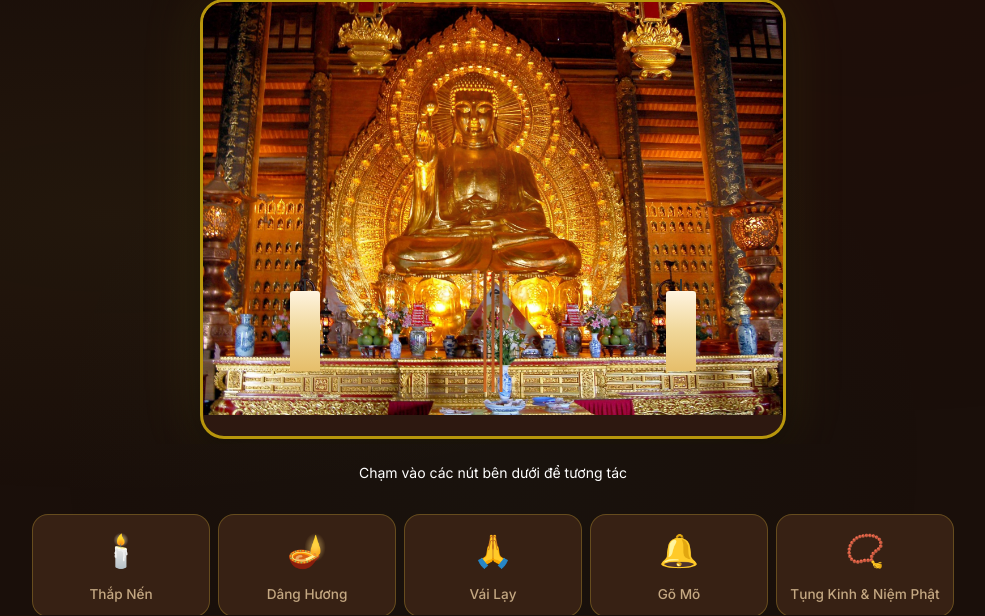
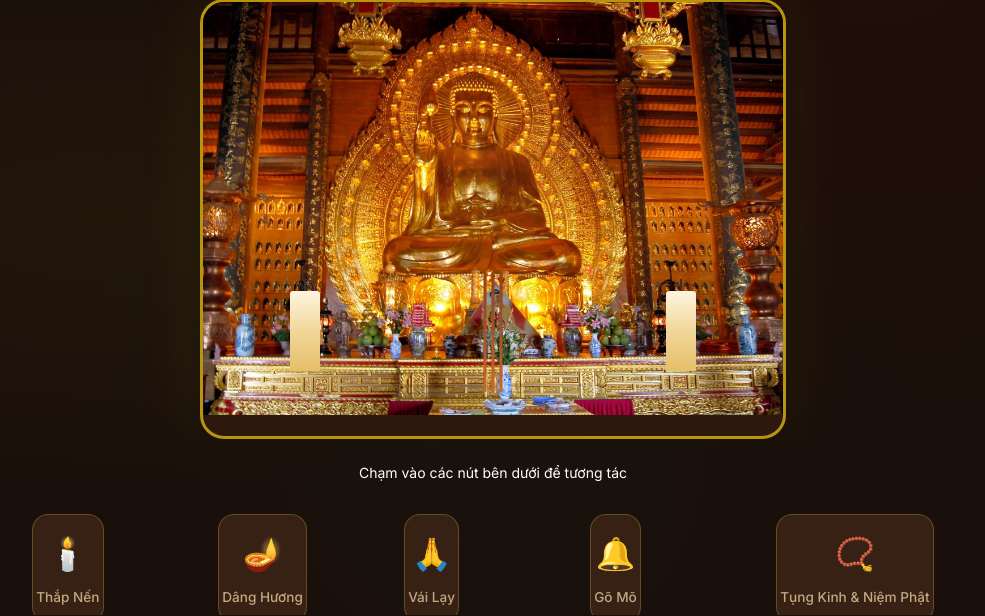
Before and after one commit to toandn9x/toandn9x.github.io, a PHP site: page / in a window 1280 px wide. Shown: the part 184-800 px from the top of the page, without its empty margins (147-1132 px from the left). Run offline with PHP 8.4, Linux system fonts and the light colour scheme.

Commit message:
Update style.css

```diff
--- a/chua-online/css/style.css
+++ b/chua-online/css/style.css
@@ -310,8 +310,15 @@ a:hover {
 }
 
 .single-viewport .action-btn {
-  padding: 0.6rem 0.4rem;
+  padding: 0.8rem 0.2rem;
   min-width: unset;
+  height: 100%; /* Đảm bảo các nút trong cột có chiều cao bằng nhau */
+}
+
+/* Đảm bảo các cột flex-box để stretch nội dung */
+#actionButtons [class*="col-"] {
+  display: flex;
+  align-items: stretch;
 }
 
 /* ---- Cards ---- */
```
